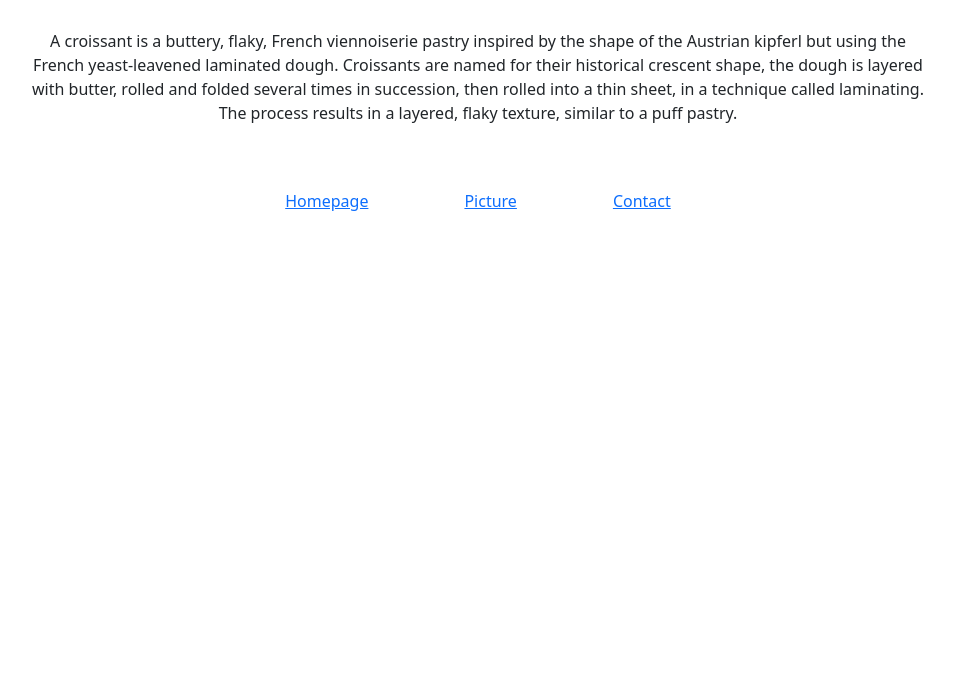
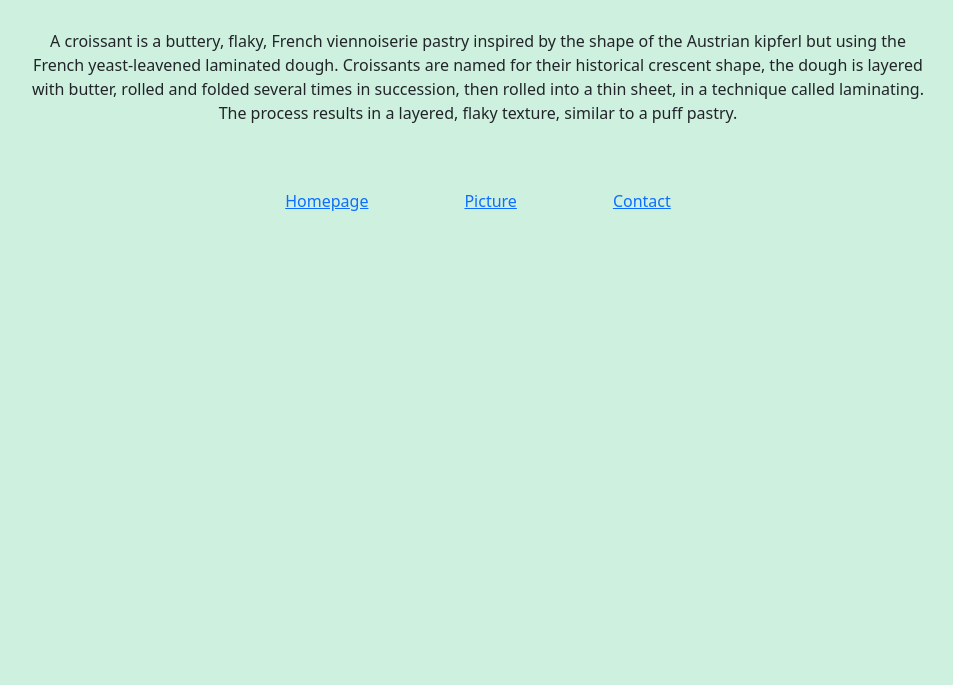
Before and after one commit to OksBrox/multiple-pages-static-website, a plain HTML site: page index.html in a window 1280 px wide. Shown: the part 115-800 px from the top of the page, without its empty margins (162-1115 px from the left). Drawn offline with nearby package versions, Linux system fonts and the light colour scheme.

Commit message:
Background color changed

```diff
--- a/styles/style.css
+++ b/styles/style.css
@@ -1,6 +1,7 @@
 body {
   max-width: 900px;
   margin: 0 auto;
+  background-color: rgb(206, 240, 223);
 }
 .image {
   display: block;
```
